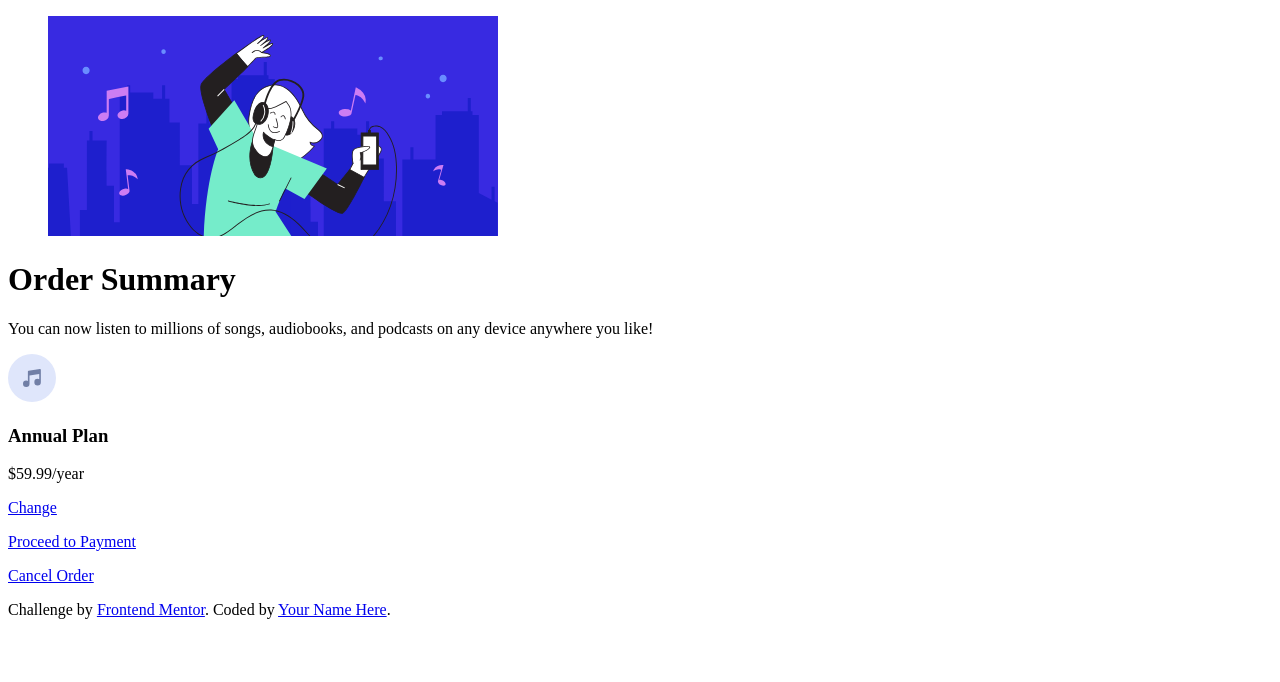
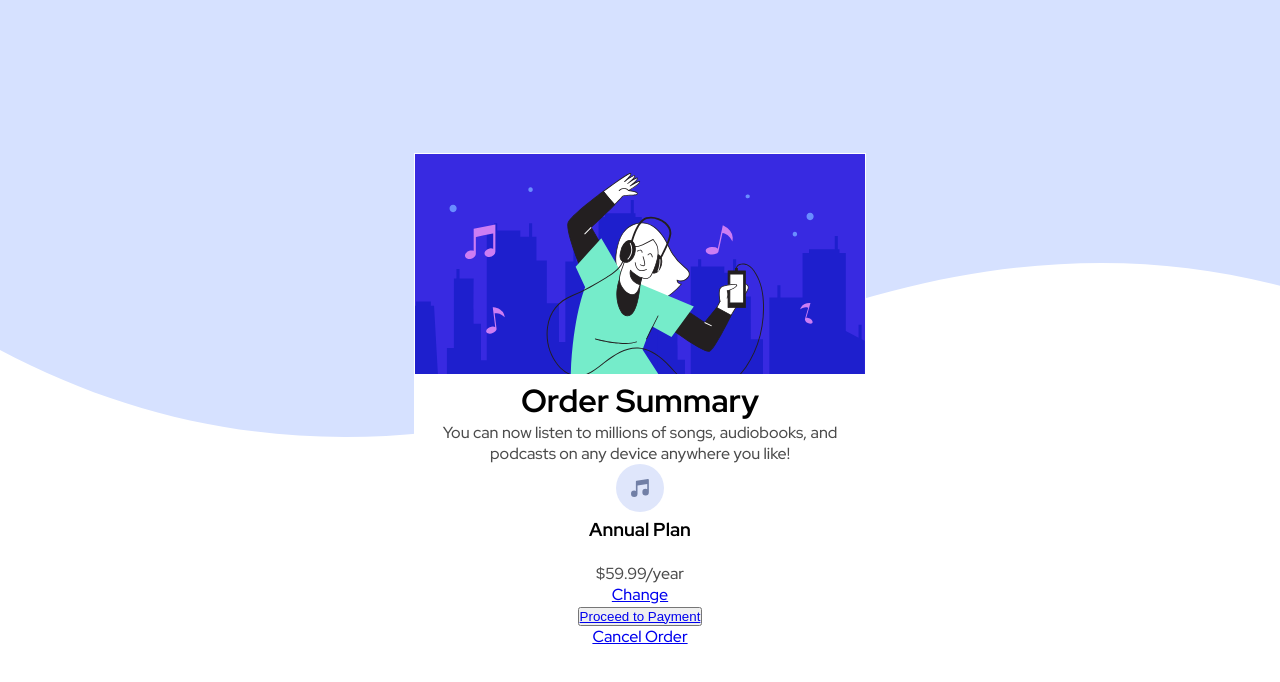
Before and after one commit to Onyeka-Aribeana/Capstone-Project-1, a plain HTML site: page index.html in a window 1280 px wide. Drawn offline with Linux system fonts and the light colour scheme.

Commit message:
added css file

```diff
--- a/index.html
+++ b/index.html
@@ -2,44 +2,50 @@
 <html lang="en">
 <head>
   <meta charset="UTF-8">
-  <meta name="viewport" content="width=device-width, initial-scale=1.0"> <!-- displays site properly based on user's device -->
-
+  <meta name="viewport" content="width=device-width, initial-scale=1.0">
+  <link rel="preconnect" href="https://fonts.googleapis.com">
+  <link rel="preconnect" href="https://fonts.gstatic.com" crossorigin>
+  <link href="https://fonts.googleapis.com/css2?family=Poppins:wght@100&family=Red+Hat+Display:wght@500;700;900&display=swap" rel="stylesheet">
   <link rel="icon" type="image/png" sizes="32x32" href="./images/favicon-32x32.png">
-
   <title>Frontend Mentor | Order summary card</title>
+  <link rel="stylesheet" href="./style.css">
 
   <!-- Feel free to remove these styles or customise in your own stylesheet 👍 -->
 
 </head>
 <body>
-  <main>
+<main>
     <header>
       <figure>
         <img src="./images/illustration-hero.svg" alt="hero image">
       </figure>
       <h1>Order Summary</h1>
     </header>
+
+    <div class="about">
       <p>You can now listen to millions of songs, audiobooks, and podcasts on any
         device anywhere you like!</p>
-      <div class="plan">
-        <div class="plan-description">
-          <img src="./images/icon-music.svg" alt="music icon">
-          <div class="plan-pricing">
-            <h3>Annual Plan</h3>
-            <p> $59.99/year</p>
-          </div>
-        </div>
-        <p><a href="#"> Change</a></p>
+    </div>
+
+    <article>
+      <div>
+        <img src="./images/icon-music.svg" alt="">
       </div>
-      <p><a href="#">Proceed to Payment</a></p>
-      <p><a href="#">Cancel Order</a></p>
-    </section>
-  </main>
+      <div>
+        <h3>Annual Plan</h3><br/>
+        <p>$59.99/year</p>
+      </div>
+      <div>
+        <a href="#">Change</a>
+      </div>
+    </article>
 
-
-  <footer>
-      Challenge by <a href="https://www.frontendmentor.io?ref=challenge" target="_blank">Frontend Mentor</a>.
-      Coded by <a href="#">Your Name Here</a>.
-  </footer>
+    <div>
+      <div class="payment">
+        <button><a href="#">Proceed to Payment</a></button>
+      </div>
+      <div class="cancel"><a href="#">Cancel Order</a></div>
+    </div>
+    </main>
 </body>
 </html>
--- /dev/null
+++ b/style.css
@@ -0,0 +1,32 @@
+@import url('https://fonts.googleapis.com/css2?family=Poppins:wght@100&family=Red+Hat+Display:wght@500;700;900&display=swap');
+*{
+    margin: 0;
+    padding: 0;
+    box-sizing: border-box;
+}
+body{
+    height: 100vh;
+    display: flex;
+    justify-content: center;
+    background: url(./images/pattern-background-desktop.svg);
+    background-repeat: no-repeat;
+    align-items: center;
+    font-family: 'Poppins', sans-serif;
+    font-family: 'Red Hat Display', sans-serif;
+}
+p{
+    opacity: 0.7;
+}
+main{
+    text-align: center;
+    border: 1px solid #fff;
+    background: #fff;
+    width: 452px;
+}
+
+/* media query styling here */
+@media (max-width: 375px){
+    body{
+        background: url(./images/pattern-background-mobile.svg);
+    }
+}
```
